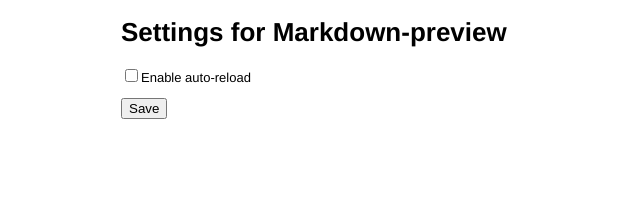
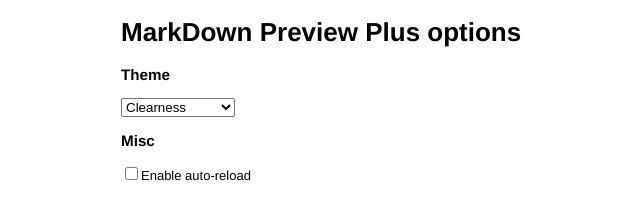
Before and after one commit to volca/markdown-preview, a browser extension: page options.html in a window 1280 px wide. Shown: the whole page, without its empty margins (279-919 px from the left). Drawn offline with Linux system fonts and the light colour scheme.

Commit message:
add options

```diff
--- a/options.html
+++ b/options.html
@@ -2,7 +2,7 @@
 <html>
     <head>
 		<meta charset="utf-8">
-		<title>Settings for Markdown-preview</title>
+		<title>MarkDown Preview Plus options</title>
 		<style type='text/css'>
 		body { font-size: 13px; font-family: Helvetica, FreeSans, Arial, sans-serif; }
 		#bucket { margin: 0 auto; width: 480px; }
@@ -11,16 +11,23 @@
     </head>
     <body>
 		<div id="bucket">
-			<h1>Settings for Markdown-preview</h1>
+			<h1>MarkDown Preview Plus options</h1>
 
-			<form id="settings-form">
+            <h3>Theme</h3>
+            <p>
+                <select>
+                <option>Clearness</option>
+                <option>Clearness Dark</option>
+                <option>Github</option>
+                <option>TopMarks</option>
+                </select>
+			</p>
+
+            <h3>Misc</h3>
 			<p>
 			  <label><input type="checkbox" id="auto-reload" name="auto-reload-enabled">Enable auto-reload</label>
 			</p>
-			<p>
-			  <input type="submit" value="Save">
-			</p>
-			</form>
+
 		</div>
 
 		<script src="options.js"></script>
```
